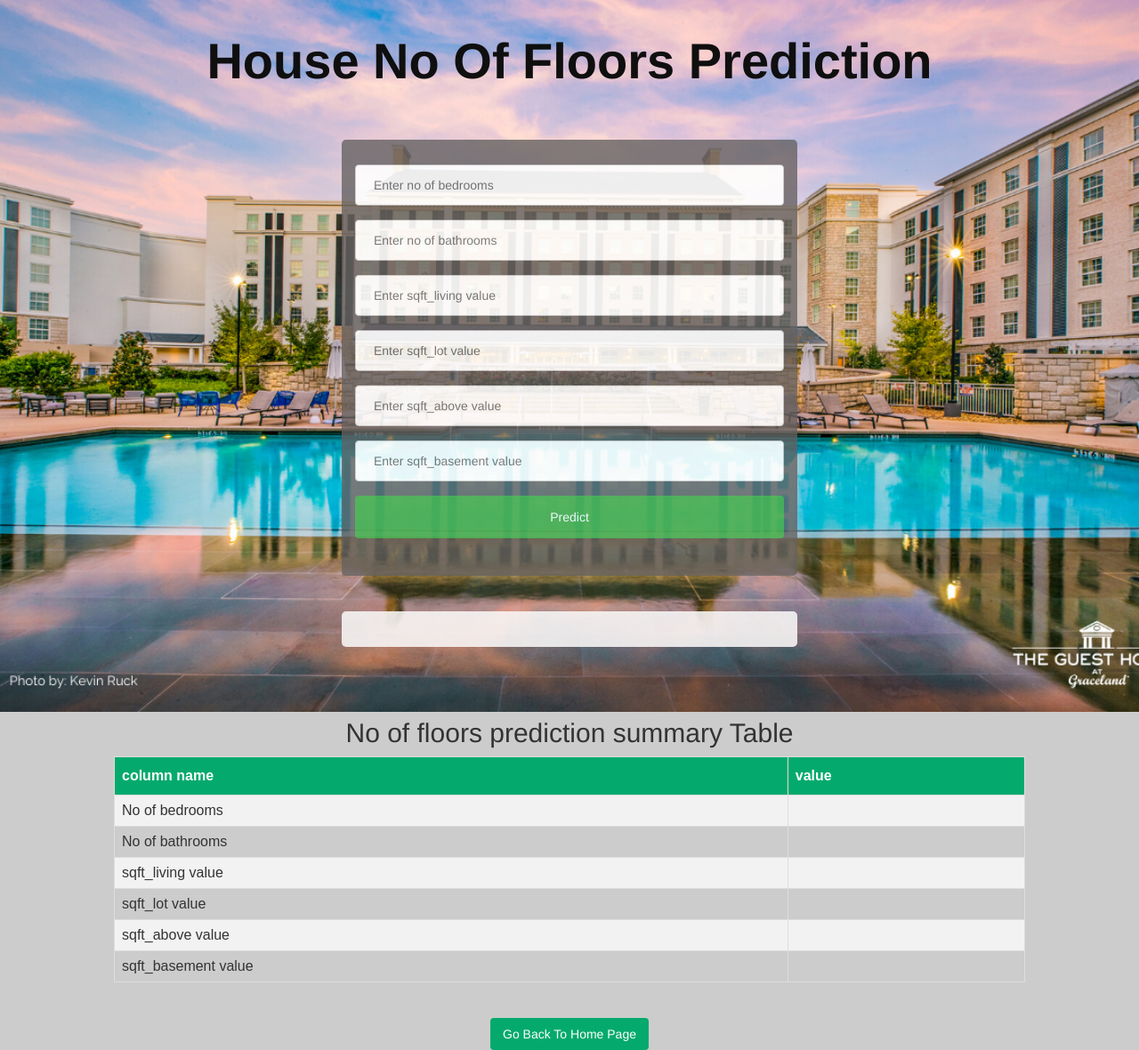
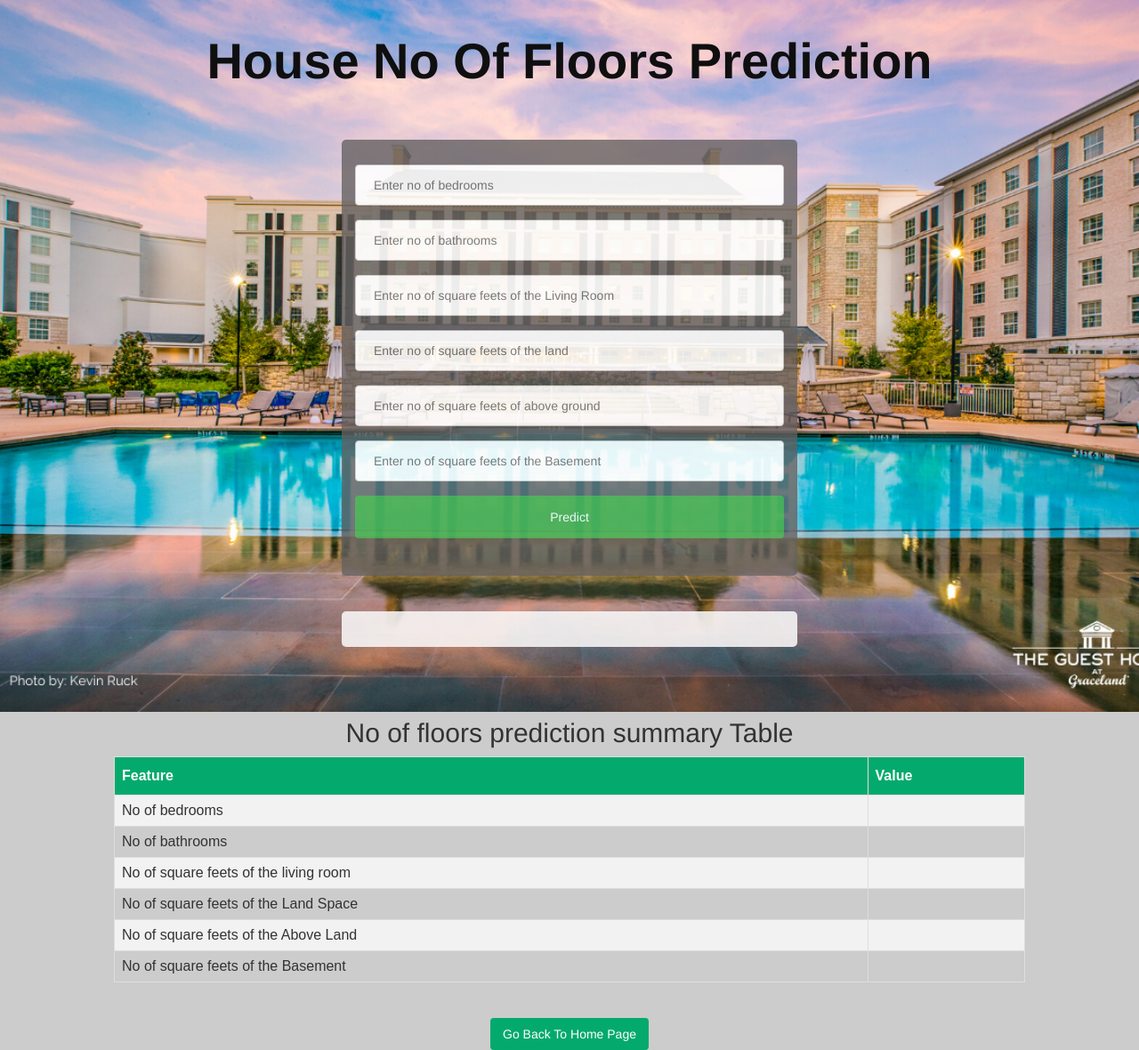
Before and after one commit to vibhudew/House-Price-Analysis, a Flask app: page /form in a window 1280 px wide. Shown: the whole page at 89% size. Run offline with Flask 2, Linux system fonts and the light colour scheme; parts of the project's set-up code (start-up, migrations or seed data) failed here and were passed over; some libraries are stand-ins or nearby versions.

Commit message:
Edited Front End

```diff
--- a/app_code/app1.py
+++ b/app_code/app1.py
@@ -41,7 +41,7 @@ def predictPrice():
     final_features = [np.array(int_features)]
     prediction = model2.predict(final_features)
     output = round(prediction[0])
-    return render_template('price_predict.html', prediction_text='Price in the house is :{}'.format(output),bedrooms=int_features[0],bathrooms=int_features[1],floors=int_features[2],waterfront=int_features[3],view=int_features[4],condition=int_features[5],grade=int_features[6], yr_built =int_features[7],yr_renovated=int_features[8],lat=int_features[9],long=int_features[10],sqft_total=int_features[11])
+    return render_template('price_predict.html', prediction_text='Price in the house is : ${}'.format(output),bedrooms=int_features[0],bathrooms=int_features[1],floors=int_features[2],waterfront=int_features[3],view=int_features[4],condition=int_features[5],grade=int_features[6], yr_built =int_features[7],yr_renovated=int_features[8],lat=int_features[9],long=int_features[10],sqft_total=int_features[11])
 
 
 
--- a/app_code/templates/home1.html
+++ b/app_code/templates/home1.html
@@ -114,19 +114,19 @@
                     <br>
 
                     <label class="sr-only" >sqft_living value:</label>
-                    <input type="text", name='val14', placeholder="Enter sqft_living value" required>
+                    <input type="text", name='val14', placeholder="Enter no of square feets of the Living Room" required>
                     <br>
 
                     <label class="sr-only" >sqft_lot value:</label>
-                    <input type="text", name='val15', placeholder="Enter sqft_lot value" required>
+                    <input type="text", name='val15', placeholder="Enter no of square feets of the land" required>
                     <br>
 
                     <label class="sr-only" >sqft_above value:</label>
-                    <input type="text", name='val16', placeholder="Enter sqft_above value" required>
+                    <input type="text", name='val16', placeholder="Enter no of square feets of above ground" required>
                     <br>
 
                     <label class="sr-only" >sqft_basement value:</label>
-                    <input type="text", name='val17', placeholder="Enter sqft_basement value" required>
+                    <input type="text", name='val17', placeholder="Enter no of square feets of the Basement" required>
                     <br>
 
                     <!-- <label class="sr-only" >floors value:</label>
@@ -136,16 +136,7 @@
 
                     <input type="submit" class="btn btn-default" value="Predict">
 
-                <!-- bedrooms value: <input type="text", name='val12', placeholder="enter value 2"><br><br>
-                bathrooms value: <input type="text", name='val13', placeholder="enter value 3"><br><br>
-                sqft_living value: <input type="text", name='val14', placeholder="enter value 4"><br><br>
-                sqft_lot value: <input type="text", name='val15', placeholder="enter value 5"><br><br>
-                sqft_above value: <input type="text", name='val16', placeholder="enter value 11"><br><br>
-                sqft_basement value: <input type="text", name='val17', placeholder="enter value 12"><br><br>
-                floors value: <input type="text", name='val18', placeholder="enter value 6"><br><br><br><br> -->
 
-                <!-- <input type="submit", value="predict"> -->
-                <!-- <button type="submit" class="btn btn-default">Predict</button> -->
                 </form>
             </div>
             <br>
@@ -158,8 +149,8 @@
 
             <table id="customers">
                 <tr>
-                    <th>column name</th>
-                    <th>value</th>
+                    <th>Feature</th>
+                    <th>Value</th>
                 </tr>
                 <tr>
                     <td>No of bedrooms</td>
@@ -170,19 +161,19 @@
                     <td>{{ bathrooms }}</td>
                 </tr>
                 <tr>
-                    <td>sqft_living value</td>
+                    <td>No of square feets of the living room</td>
                     <td>{{ living }}</td>
                 </tr>
                 <tr>
-                    <td>sqft_lot value</td>
+                    <td>No of square feets of the Land Space</td>
                     <td>{{ lot }}</td>
                 </tr>
                 <tr>
-                    <td>sqft_above value</td>
+                    <td>No of square feets of the Above Land </td>
                     <td>{{ above }}</td>
                 </tr>
                 <tr>
-                    <td>sqft_basement value</td>
+                    <td>No of square feets of the Basement</td>
                     <td>{{ basement }}</td>
                 </tr>
 
```
Also changed, not shown: app_code/templates/after.html (+5 -5 lines), app_code/templates/home.html (+5 -5 lines), app_code/templates/new.html (+4 -54 lines), app_code/templates/price_predict.html (+9 -7 lines).
